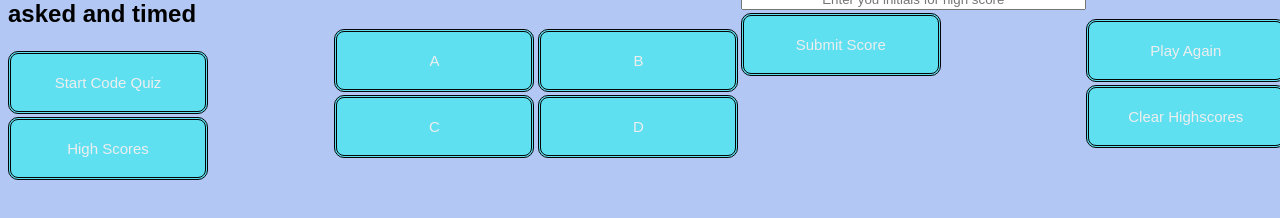
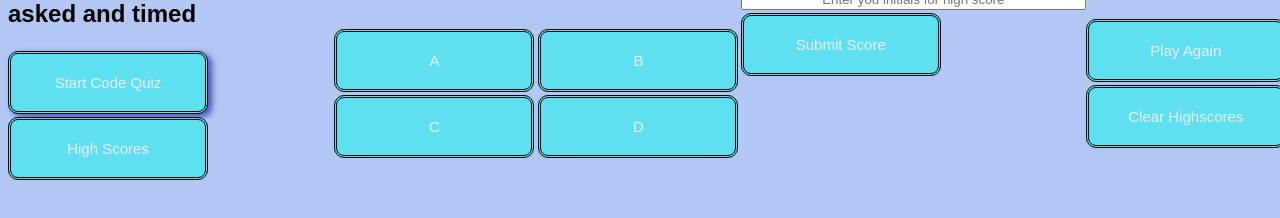
Before and after one commit to Sonek0/Coding-Quiz, a plain HTML site: page index.html in a window 1280 px wide. In both pictures the pointer is over the button "Start Code Quiz". Shown: the part 376-594 px from the top of the page. Drawn offline with Linux system fonts and the light colour scheme.

Commit message:
Hover added to button

```diff
--- a/style.css
+++ b/style.css
@@ -47,3 +47,6 @@
         width: 200px;
         margin-top: 3px;
       }
+      button:hover{
+        box-shadow: 4px 3px 6px #4450bd;
+    }
```
